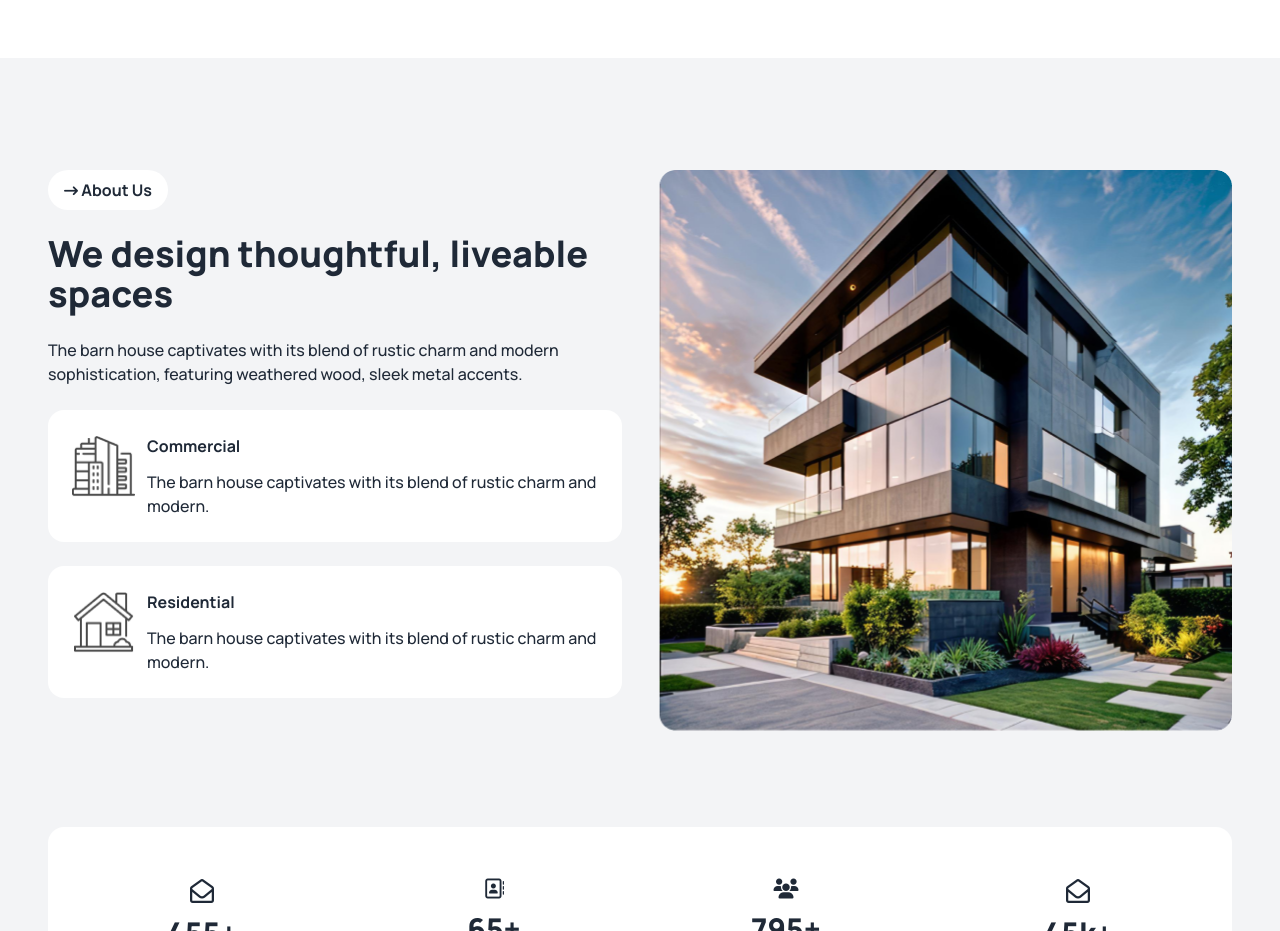
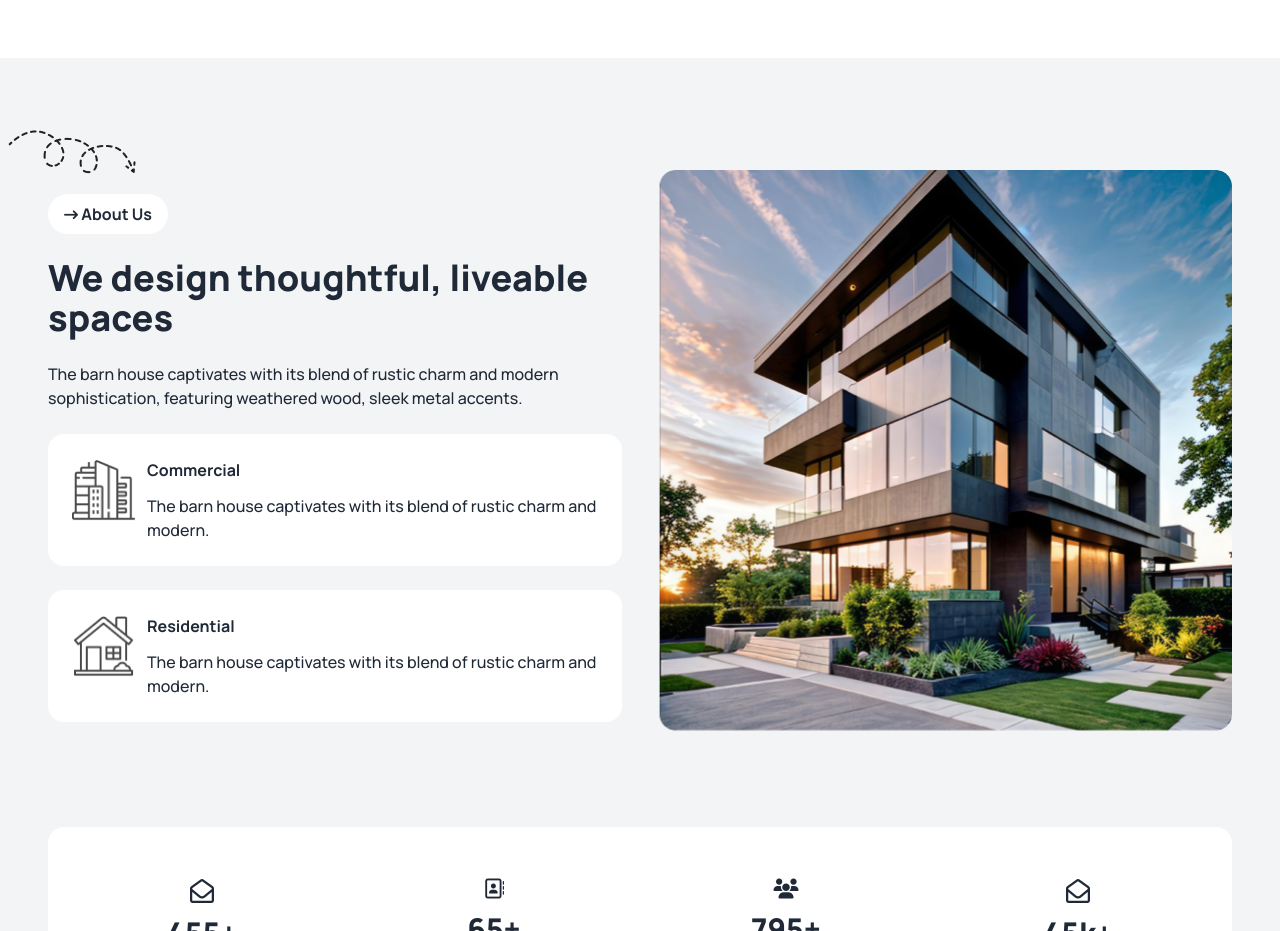
Before and after one commit to HabiburRahman02/A3-rinterio-website, a plain HTML site: page index.html in a window 1280 px wide. Shown: the part 800-1731 px from the top of the page. Drawn offline with nearby package versions, Linux system fonts and the light colour scheme.

Commit message:
added a vector image

```diff
--- a/index.html
+++ b/index.html
@@ -111,7 +111,10 @@
                 <section class="mb-12 md:mb-32 py-8 md:py-28">
                     <!-- we design start -->
                     <div class=" grid grid-cols-1 md:grid-cols-2 gap-9">
-                        <div class="space-y-6 ">
+                        <div class="space-y-6 relative ">
+                            <div class="hidden lg:block absolute -left-10 -top-10">
+                                <img src="assets/Vector.png" alt="">
+                            </div>
                             <button class="bg-white font-bold px-4 py-2 rounded-full">
                                 <i class="fa-solid fa-arrow-right-long text-sm"></i>
                                 About Us</button>
@@ -136,7 +139,7 @@
                             </div>
                         </div>
                         <div>
-                            <img src="assets/Rectangle.png" alt="">
+                            <img class="w-full" src="assets/Rectangle.png" alt="">
                         </div>
                     </div>
                     <!-- we design end -->
```
